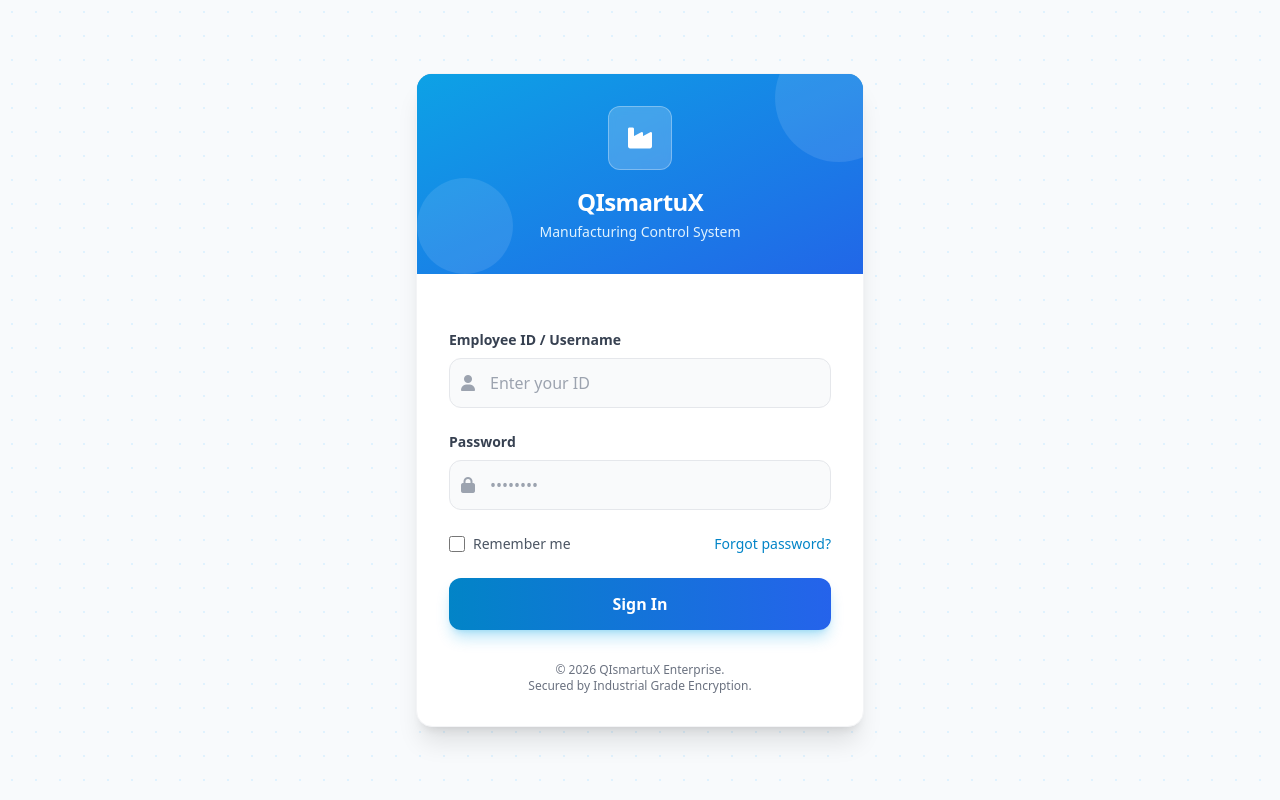
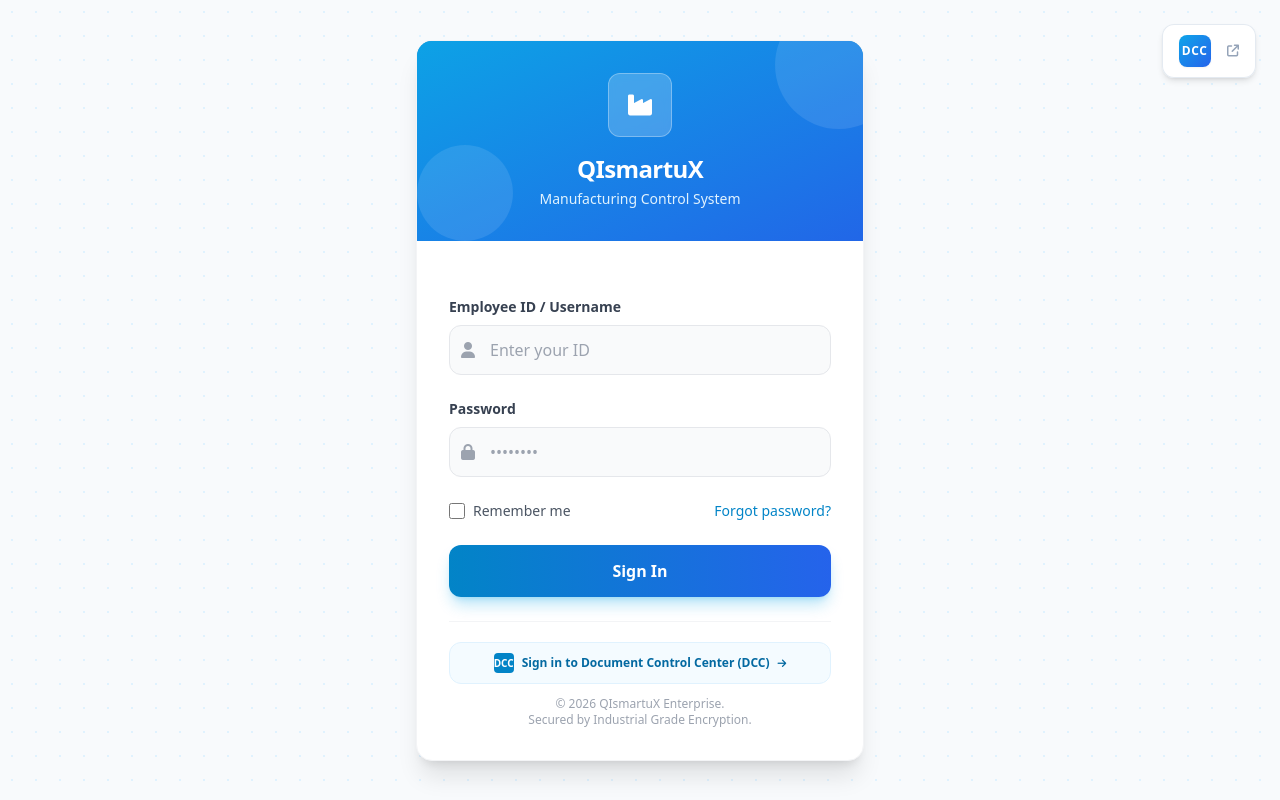
Before and after one commit to ismartux/qms, a Django app: template ui/templates/accounts/login.html in a window 1280 px wide. Run offline with Django 5.2, Linux system fonts and the light colour scheme; the template is opened without the code that fills it, so the values that code supplies are empty; some libraries are stand-ins or nearby versions.

Commit message:
feat(qms): add DCC portal redirect buttons on login page and navigation

```diff
--- a/ui/templates/accounts/login.html
+++ b/ui/templates/accounts/login.html
@@ -37,7 +37,24 @@
         }
     </style>
 </head>
-<body class="h-screen w-full flex items-center justify-center p-4">
+<body class="h-screen w-full flex items-center justify-center p-4 relative">
+
+    <!-- Top-Right DCC Portal Redirect Button -->
+    <div class="fixed top-4 right-4 sm:top-6 sm:right-6 z-50">
+        <a href="/dcc/"
+           id="top-dcc-portal-btn"
+           title="Go to DCC Portal Login"
+           class="inline-flex items-center gap-3 px-4 py-2.5 bg-white/95 hover:bg-white text-slate-700 hover:text-sky-600 font-semibold text-sm rounded-xl shadow-md hover:shadow-lg border border-slate-200/90 hover:border-sky-400 backdrop-blur transition-all duration-200 group">
+            <span class="w-8 h-8 rounded-lg bg-gradient-to-br from-sky-500 to-blue-600 text-white flex items-center justify-center font-extrabold text-xs tracking-wider shadow-sm group-hover:scale-105 transition-transform">
+                DCC
+            </span>
+            <div class="text-left leading-tight hidden xs:block">
+                <span class="block text-xs font-bold text-slate-800 group-hover:text-sky-600">DCC Portal</span>
+                <span class="block text-[10px] text-slate-400 font-normal">Document Control System</span>
+            </div>
+            <i class="fas fa-arrow-up-right-from-square text-xs text-slate-400 group-hover:text-sky-600 group-hover:translate-x-0.5 group-hover:-translate-y-0.5 transition-all ml-1"></i>
+        </a>
+    </div>
 
     <div class="w-full max-w-md bg-white rounded-2xl shadow-xl border border-gray-100 overflow-hidden">
         <!-- Header -->
@@ -111,8 +128,15 @@
                 </button>
             </form>
 
-            <div class="mt-8 text-center">
-                <p class="text-xs text-gray-500">
+            <div class="mt-6 pt-5 border-t border-gray-100 flex flex-col items-center gap-3">
+                <a href="/dcc/"
+                   class="w-full inline-flex items-center justify-center gap-2 px-4 py-2.5 rounded-xl border border-sky-100 bg-sky-50/70 hover:bg-sky-100 text-sky-700 text-xs font-semibold transition-all group">
+                    <span class="w-5 h-5 rounded bg-sky-600 text-white flex items-center justify-center text-[10px] font-bold">DCC</span>
+                    <span>Sign in to Document Control Center (DCC)</span>
+                    <i class="fas fa-arrow-right text-[10px] group-hover:translate-x-1 transition-transform"></i>
+                </a>
+
+                <p class="text-xs text-gray-400 text-center">
                     &copy; 2026 QIsmartuX Enterprise. <br>
                     Secured by Industrial Grade Encryption.
                 </p>
```
Also changed, not shown: ui/templates/partials/header_user_menu.html (+7 -0 lines), ui/templates/shell/main_home.html (+41 -0 lines).
